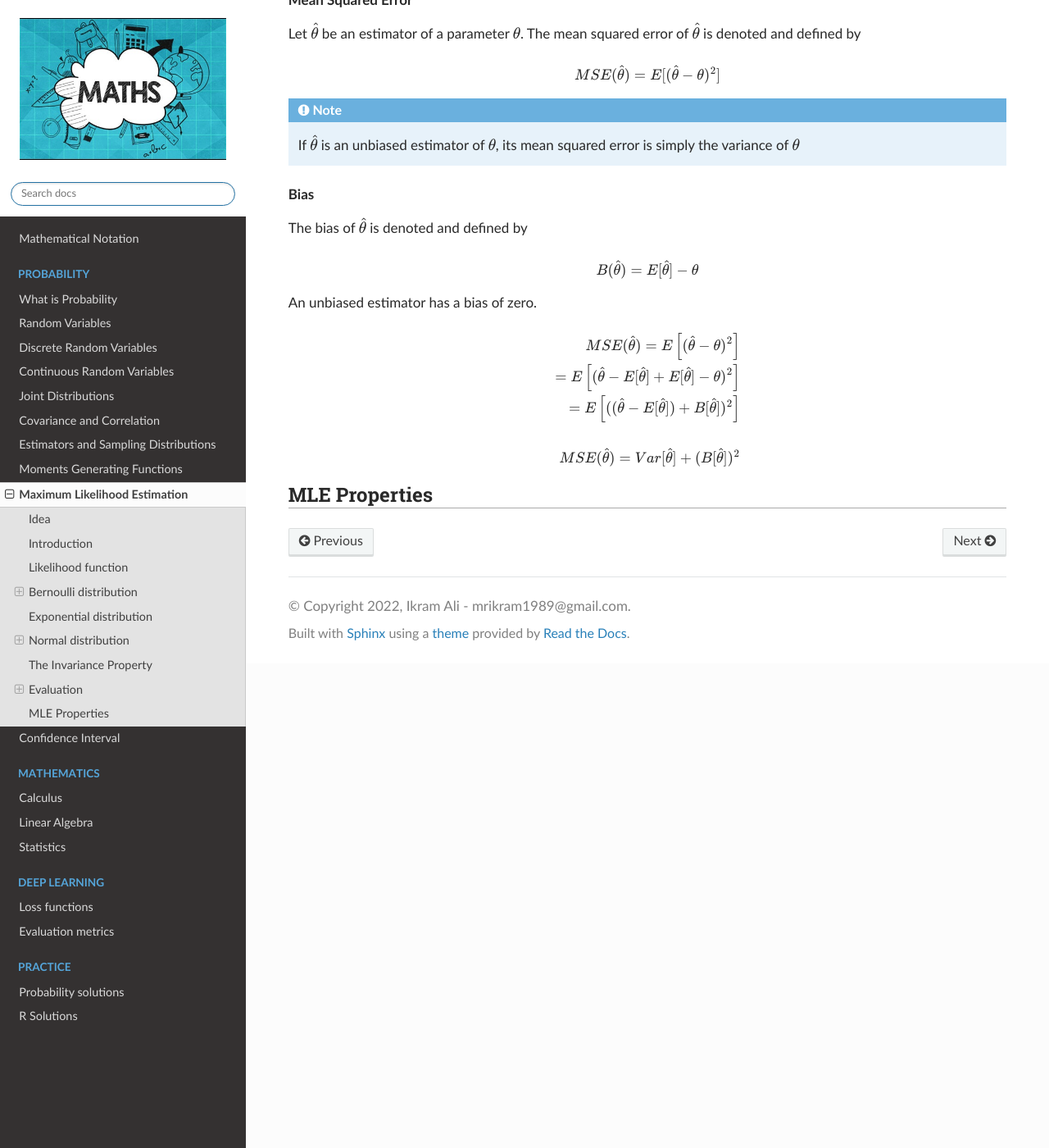
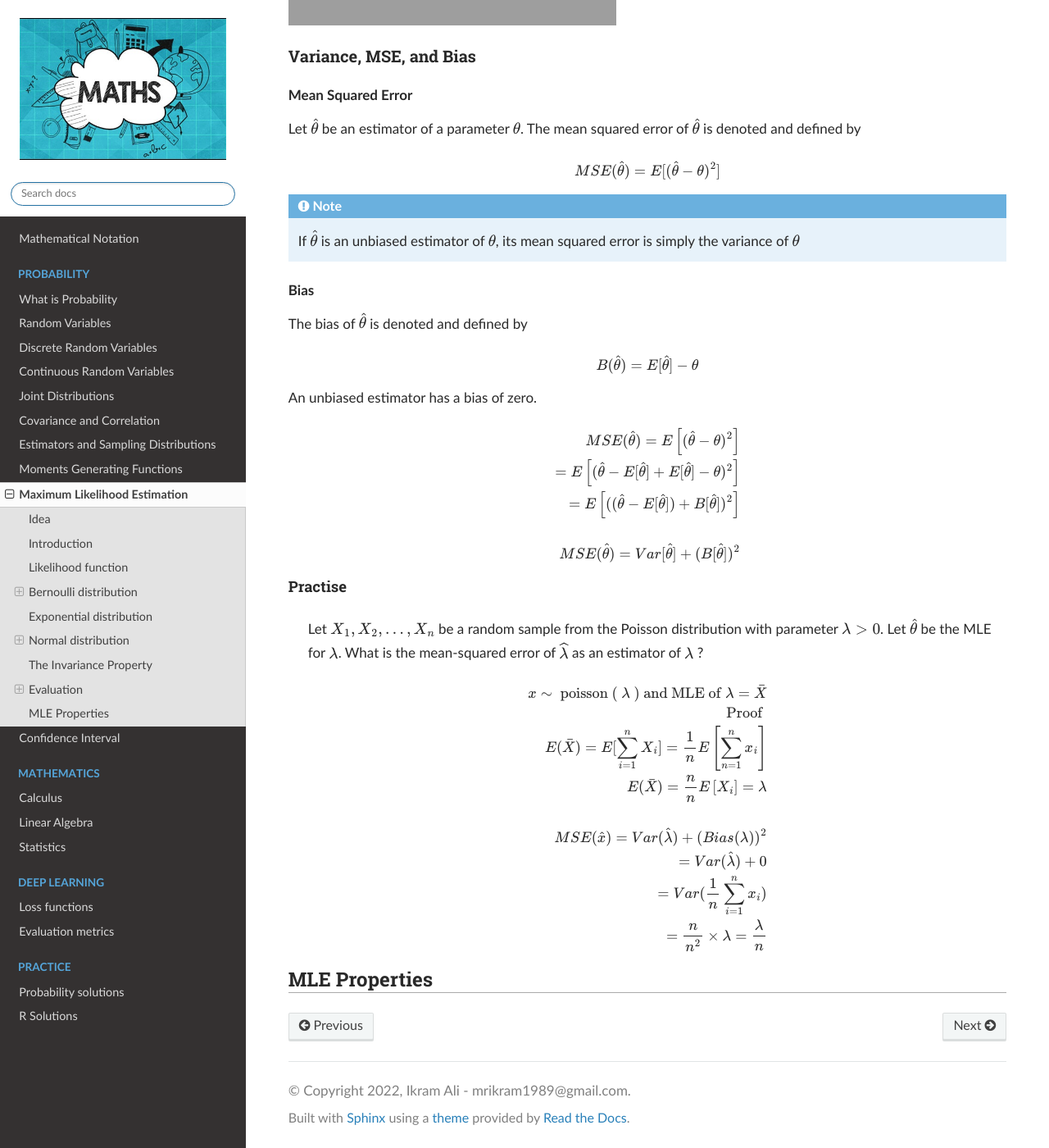
Before and after one commit to akkefa/ml-notes, a Sphinx documentation site: the page built from docs/probability/maximum_likelihood_estimation.rst, in a window 1280 px wide and 1400 px high, scrolled down 8173 px. Shown: the whole window at 82% size. Built offline with Sphinx 7.4.7 and the Read the Docs theme 2.0.0, drawn with Linux system fonts in a browser that asks for light colours; some of the changed text lies outside the part shown; grey boxes are pictures that could not be loaded.

Commit message:
C2 w9 (#25)
* New changes.

```diff
--- a/docs/conf.py
+++ b/docs/conf.py
@@ -36,7 +36,8 @@
     'sphinx.ext.autodoc',
     'sphinx.ext.intersphinx',
     'sphinx.ext.viewcode',
-    'sphinx.ext.napoleon'
+    'sphinx.ext.napoleon',
+    'sphinx_inline_tabs',
 ]
 
 # Add any paths that contain templates here, relative to this directory.
--- a/docs/probability/discrete_random_variables.rst
+++ b/docs/probability/discrete_random_variables.rst
@@ -34,7 +34,9 @@
 Mean (Expected Value)
 ^^^^^^^^^^^^^^^^^^^^^^
 .. math::
+    \begin{gather}
     E(X)= 0 * P(x=0) + 1 * P(x=1) \\ = 0 * (1-p) + 1 * (p) \\ = p
+    \end{gather}
 
 Variance
 ^^^^^^^^^
--- a/docs/probability/maximum_likelihood_estimation.rst
+++ b/docs/probability/maximum_likelihood_estimation.rst
@@ -49,6 +49,16 @@
 
 Given data :math:`X_1, X_2 ... X_n`, a random sample (iid) from a distribution with unknown parameter θ, we want to
 find the value of θ in the parameter space that maximizes our probability of observing that data.
+
+.. tab:: For Discrete...
+
+    If :math:`X_1, X_2 ... X_n` are discrete, we can look at :math:`P\left(X_{1}=x_{1}, X_{2}=x_{2}, \ldots, X_{n}=x_{n}\right)`
+    as a function of θ, and find the θ that maximizes it. This is the joint pmf for :math:`X_1, X_2 ... X_n`.
+
+.. tab:: For Continuous...
+
+    If :math:`X_1, X_2 ... X_n` are continuous is to maximize the **joint pdf** with respect to θ.
+
 
 .. admonition:: For Discrete...
 
@@ -285,6 +295,28 @@
     MSE(\hat{\theta})=Var[\hat{\theta}]+(B[\hat{\theta}])^{2}
 
 
+Practise
+^^^^^^^^^^
+
+    Let :math:`X_{1}, X_{2}, \ldots, X_{n}` be a random sample from the Poisson distribution with parameter :math:`\lambda>0`.
+    Let :math:`\hat{\theta}` be the MLE for :math:`\lambda`.
+    What is the mean-squared error of :math:`\widehat{\lambda}` as an estimator of :math:`\lambda` ?
+
+.. math::
+
+    x \sim \text { poisson ( } \lambda \text { ) and MLE of } \lambda=\bar{X}   \\
+    \text{ Proof } \\
+    E(\bar{X}) = E[\sum_{i=1}^{n} X_{i}] = \frac{1}{n} E\left[\sum_{n=1}^{n} x_{i}\right] \\
+    E(\bar{X}) = \frac{n}{n} E\left[X_{i}\right] = \lambda \\
+    \\
+    MSE(\hat{x})=Var(\hat{\lambda})+(Bias(\lambda))^{2} \\
+    = Var(\hat{\lambda})+ 0 \\
+    = Var (\frac{1}{n} \sum_{i=1}^{n} x_{i}) \\
+    = \frac{n}{n^{2}} \times \lambda = \frac{\lambda}{n}
+
+
+
+
 
 MLE Properties
 ================
```
Also changed, not shown: docs/probability/what_is_probability.rst (+6 -2 lines).
